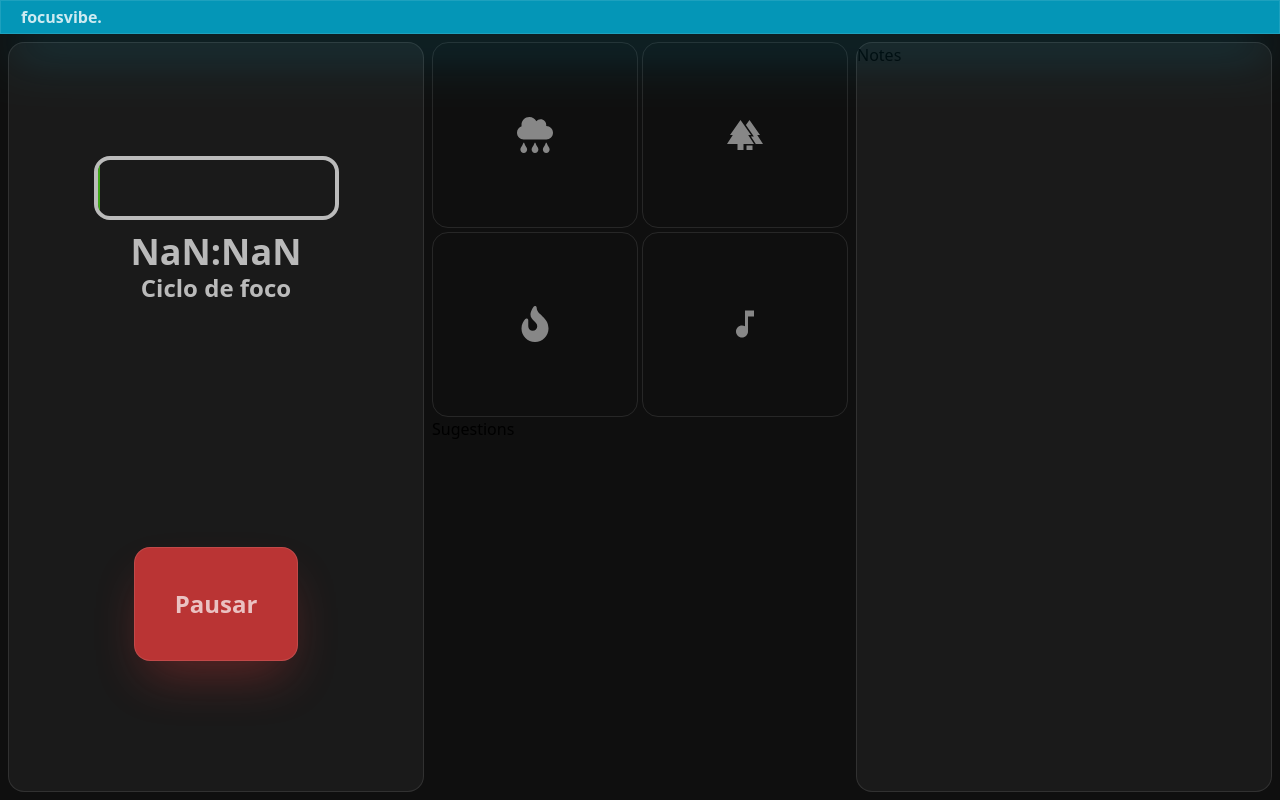
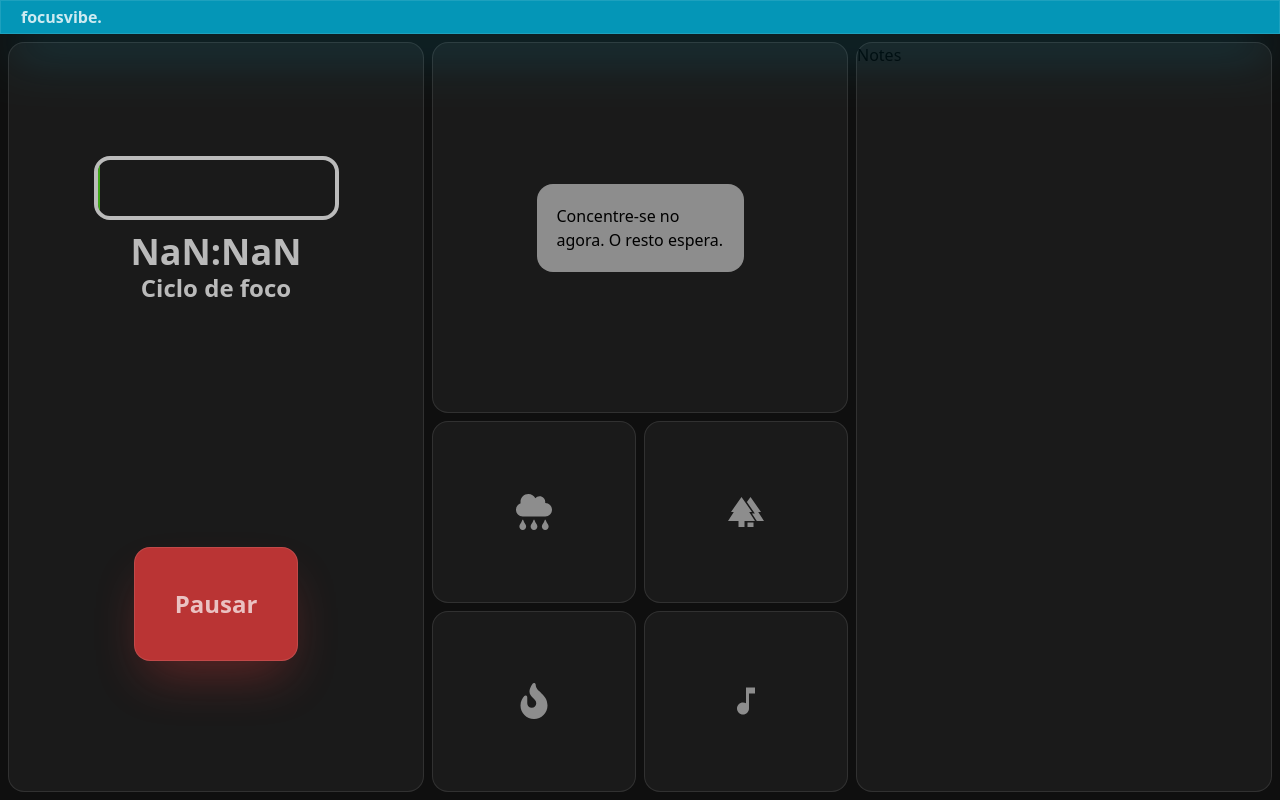
Before and after one commit to ypiaza/focusvibbe, a React (Vite) app: page / in a window 1280 px wide. Built offline with nearby package versions, Linux system fonts and the light colour scheme.

Commit message:
criação parte de motivação

```diff
--- a/src/App.tsx
+++ b/src/App.tsx
@@ -11,9 +11,9 @@ const App = () => {
       <Header focus={focus} />
       <main  className="grid grid-cols-3 h-full p-2 gap-2">
         <Pomodoro />
-        <div className="grid grid-rows-2">
-          <PlayerSong />
+        <div className="grid grid-rows-2 gap-2">
           <Sugestions />
+          <PlayerSong focus={focus}/>
         </div>
         <Notes />
       </main >
--- a/src/components/PlayerSong.tsx
+++ b/src/components/PlayerSong.tsx
@@ -1,13 +1,33 @@
-import { btnList } from "../data/data"
+import { useState } from "react";
+import { btnList } from "../data/btnList";
 
 const PlayerSong = () => {
+  const [activeBtn, setActiveBtn] = useState<string | null>(null);
+
   return (
-    <div className="grid grid-cols-2 gap-1">
-      {btnList.map((btn) => (
-        <div key={btn.name} className={`flex items-center justify-center border text-4xl text-white/50 cursor-pointer border-white/10 rounded-2xl bg-[#${btn.color}]`}><btn.icon /></div>
-      ))}
+    <div className="grid grid-cols-2 gap-2">
+      {btnList.map((btn) => {
+        const Icon = btn.icon;
+        const isActive = activeBtn === btn.name;
+
+        const handleClick = (name: string) => {
+          setActiveBtn((prev) => (prev === name) ? null : name)
+        }
+        return (
+          <div
+            key={btn.name}
+            onClick={() => handleClick(btn.name)}
+            style={isActive ? {backgroundColor: `${btn.color}`, boxShadow: `10px 10px 1px rgba(${btn.color, 0.6})`} : {}}
+            className={`flex items-center justify-center border text-4xl cursor-pointer border-white/10 rounded-2xl bg-[#1a1a1a] transition-colors duration-300
+              ${isActive ? `text-white scale-90` : "text-white/50"}
+            `}
+          >
+            <Icon />
+          </div>
+        );
+      })}
     </div>
-  )
-}
+  );
+};
 
-export default PlayerSong
+export default PlayerSong;
--- a/src/components/Sugestions.tsx
+++ b/src/components/Sugestions.tsx
@@ -1,6 +1,25 @@
+import { useEffect, useState } from "react"
+import { focusTips } from "../data/motivation"
+
 const Sugestions = () => {
+  const [motivation, setMotivation] = useState(0)
+
+  useEffect(() => {
+    const interval = setInterval(() => {
+      setMotivation((id) => (id + 1) % focusTips.length)
+    }, 6000)
+
+    return () => clearInterval(interval)
+  }, [])
+
   return (
-    <div>Sugestions</div>
+    <div className="border bg-[#1a1a1a] border-white/10 rounded-2xl flex items-center justify-center">
+      <div className={`bg-white/50 rounded-2xl flex items-center justify-center w-[50%] p-5 ${focusTips[motivation] ? 'bg-red-600' : ''}`}>
+        <p>
+          {focusTips[motivation].text}
+        </p>
+      </div>
+    </div>
   )
 }
 
--- a/src/data/data.ts
+++ b/src/data/btnList.ts
@@ -13,21 +13,21 @@ export const btnList: btnSounds[] = [
     {
         name: 'rain',
         icon: FaCloudRain,
-        color: '00D0FF'
+        color: '#00D0FF'
     },
     {
         name: 'forest',
         icon: MdForest,
-        color: '55F64D'
+        color: '#55F64D'
     },
     {
         name: 'fire',
         icon: FaFire,
-        color: 'D32E2E'
+        color: '#D32E2E'
     },
     {
         name: 'lofi',
         icon: IoMdMusicalNote,
-        color: 'FF8000'
+        color: '#FF8000'
     }
 ]
--- /dev/null
+++ b/src/data/motivation.ts
@@ -0,0 +1,27 @@
+interface Tip {
+  id: number;
+  text: string;
+}
+
+export const focusTips: Tip[] = [
+  { id: 1, text: "Concentre-se no agora. O resto espera." },
+  { id: 2, text: "Um passo de cada vez é progresso." },
+  { id: 3, text: "Respire fundo. Recomece com calma." },
+  { id: 4, text: "Pequenas ações constroem grandes conquistas." },
+  { id: 5, text: "Descanse para voltar mais forte." },
+  { id: 6, text: "Se está difícil, é porque está funcionando." },
+  { id: 7, text: "Foco é dizer não ao que distrai." },
+  { id: 8, text: "Você é mais capaz do que imagina." },
+  { id: 9, text: "Persistência é mais poderosa que motivação." },
+  { id: 10, text: "Seu tempo é valioso. Use com intenção." },
+  { id: 11, text: "Foque no progresso, não na perfeição." },
+  { id: 12, text: "Desligue-se do ruído. Volte à sua missão." },
+  { id: 13, text: "A mente clara produz grandes ideias." },
+  { id: 14, text: "Nada muda se você não mudar." },
+  { id: 15, text: "Organize sua mente, organize seu mundo." },
+  { id: 16, text: "Pequenos focos constroem grandes rotinas." },
+  { id: 17, text: "Recomeçar é parte do caminho." },
+  { id: 18, text: "Mantenha a constância, não a velocidade." },
+  { id: 19, text: "Você merece sua própria atenção." },
+  { id: 20, text: "Dê o seu melhor, mesmo que em silêncio." }
+];
```
